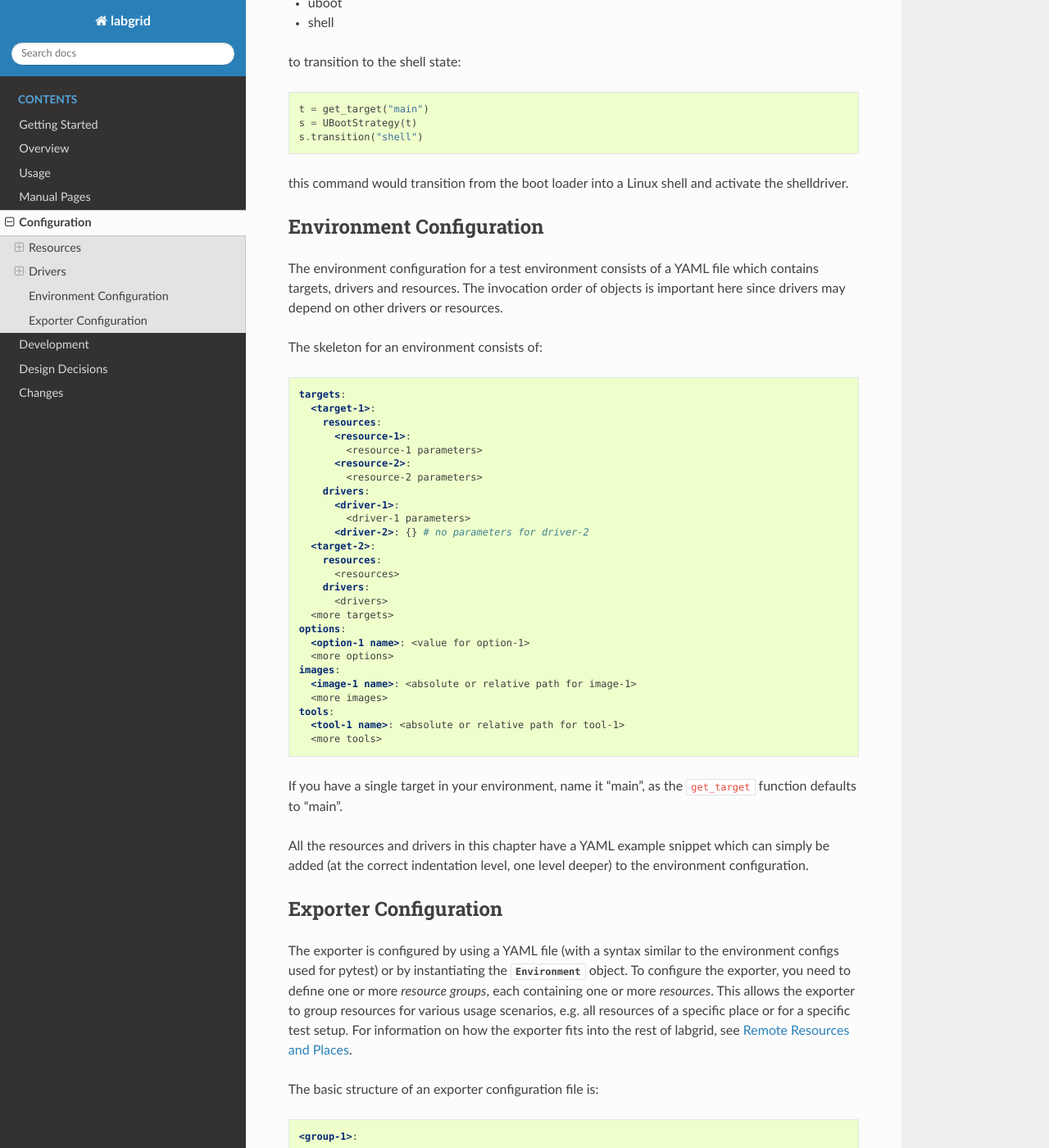
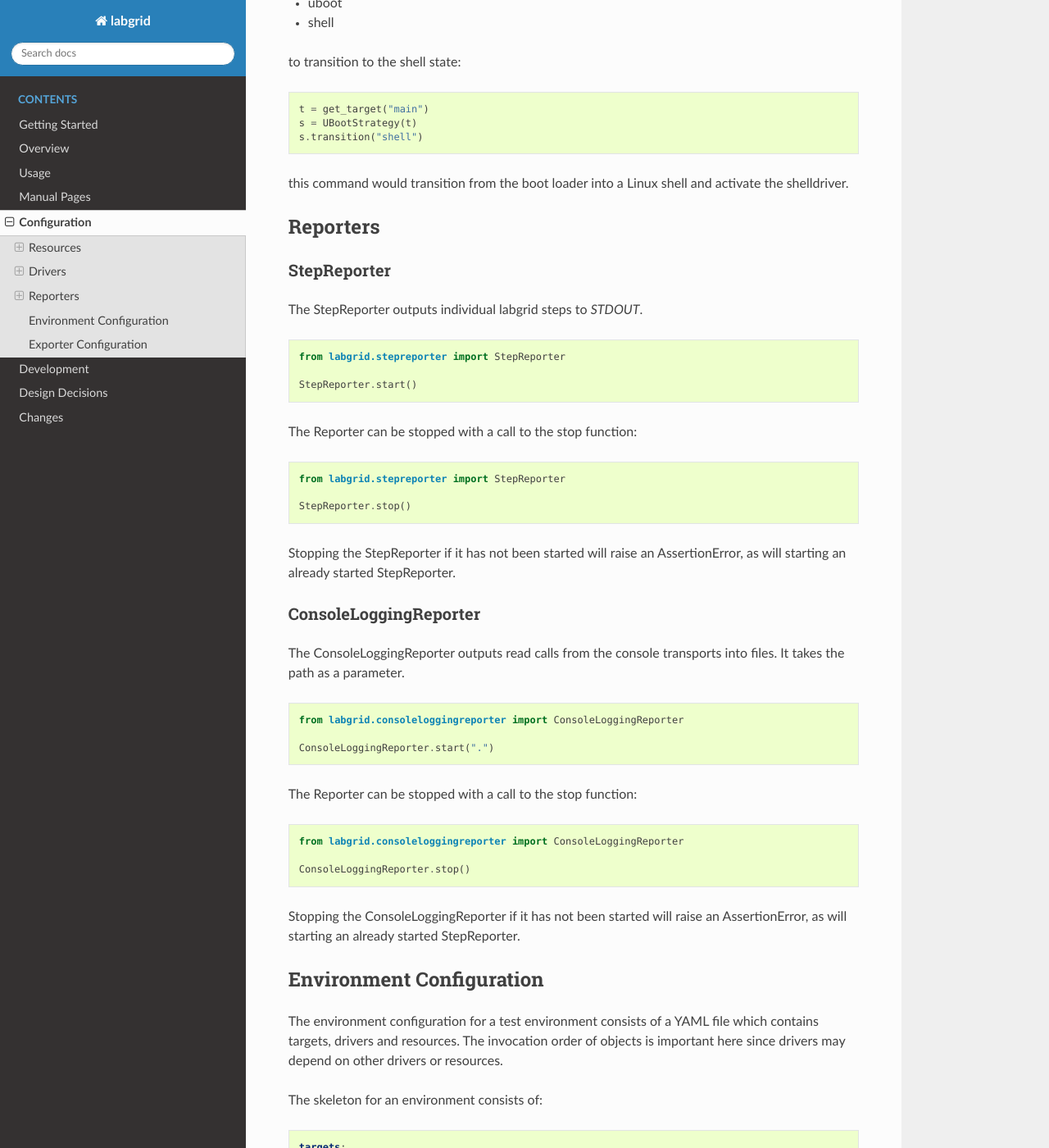
Before and after one commit to labgrid-project/labgrid, a Sphinx documentation site: the page built from doc/configuration.rst, in a window 1280 px wide and 1400 px high, scrolled down 19210 px. Shown: the whole window at 82% size. Built offline with Sphinx 7.4.7 and the Read the Docs theme 2.0.0, drawn with Linux system fonts in a browser that asks for light colours; pages that are not in the unit, such as notebooks, are missing from menus.

Commit message:
doc/configuration: document reporters
Signed-off-by: Rouven Czerwinski <r.czerwinski@pengutronix.de>

```diff
--- a/doc/configuration.rst
+++ b/doc/configuration.rst
@@ -914,6 +914,54 @@ to transition to the shell state:
 this command would transition from the boot loader into a Linux shell and
 activate the shelldriver.
 
+Reporters
+---------
+
+StepReporter
+~~~~~~~~~~~~
+The StepReporter outputs individual labgrid steps to `STDOUT`.
+
+::
+
+    from labgrid.stepreporter import StepReporter
+
+    StepReporter.start()
+
+The Reporter can be stopped with a call to the stop function:
+
+::
+
+    from labgrid.stepreporter import StepReporter
+
+    StepReporter.stop()
+
+Stopping the StepReporter if it has not been started will raise an
+AssertionError, as will starting an already started StepReporter.
+
+ConsoleLoggingReporter
+~~~~~~~~~~~~~~~~~~~~~~
+The ConsoleLoggingReporter outputs read calls from the console transports into
+files. It takes the path as a parameter.
+
+::
+
+    from labgrid.consoleloggingreporter import ConsoleLoggingReporter
+
+    ConsoleLoggingReporter.start(".")
+
+The Reporter can be stopped with a call to the stop function:
+
+::
+
+    from labgrid.consoleloggingreporter import ConsoleLoggingReporter
+
+    ConsoleLoggingReporter.stop()
+
+
+Stopping the ConsoleLoggingReporter if it has not been started will raise an
+AssertionError, as will starting an already started StepReporter.
+
+
 
 Environment Configuration
 -------------------------
```
